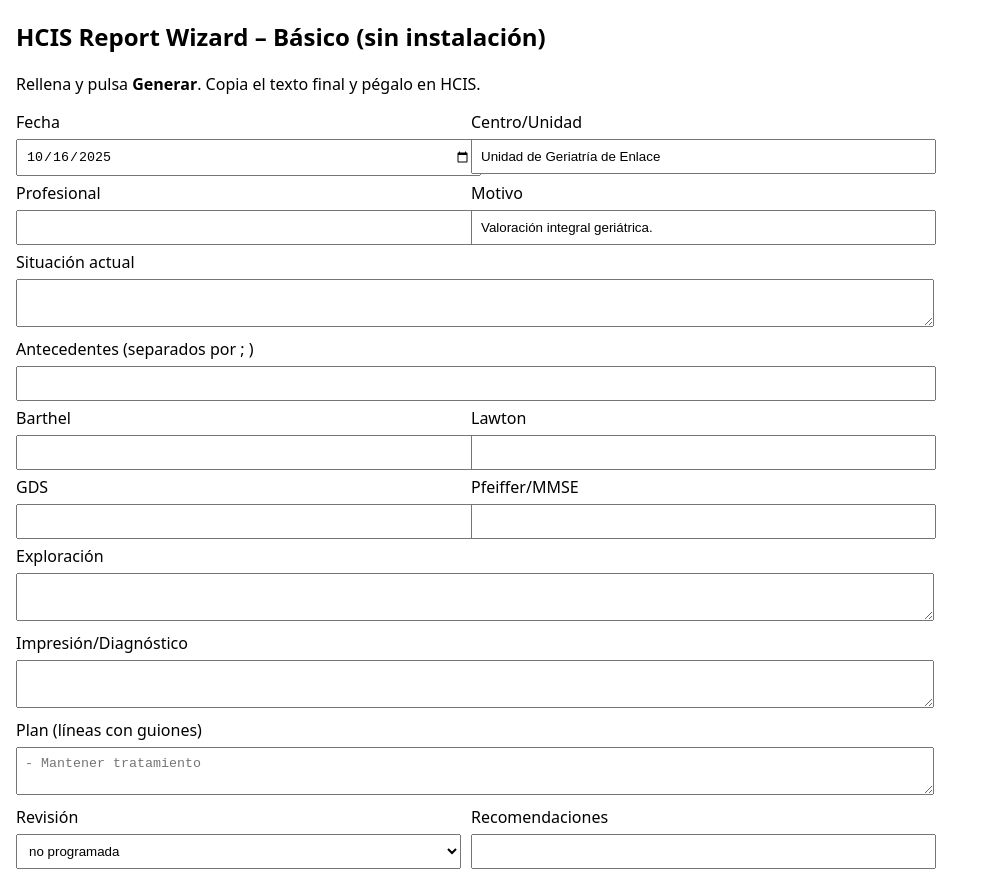
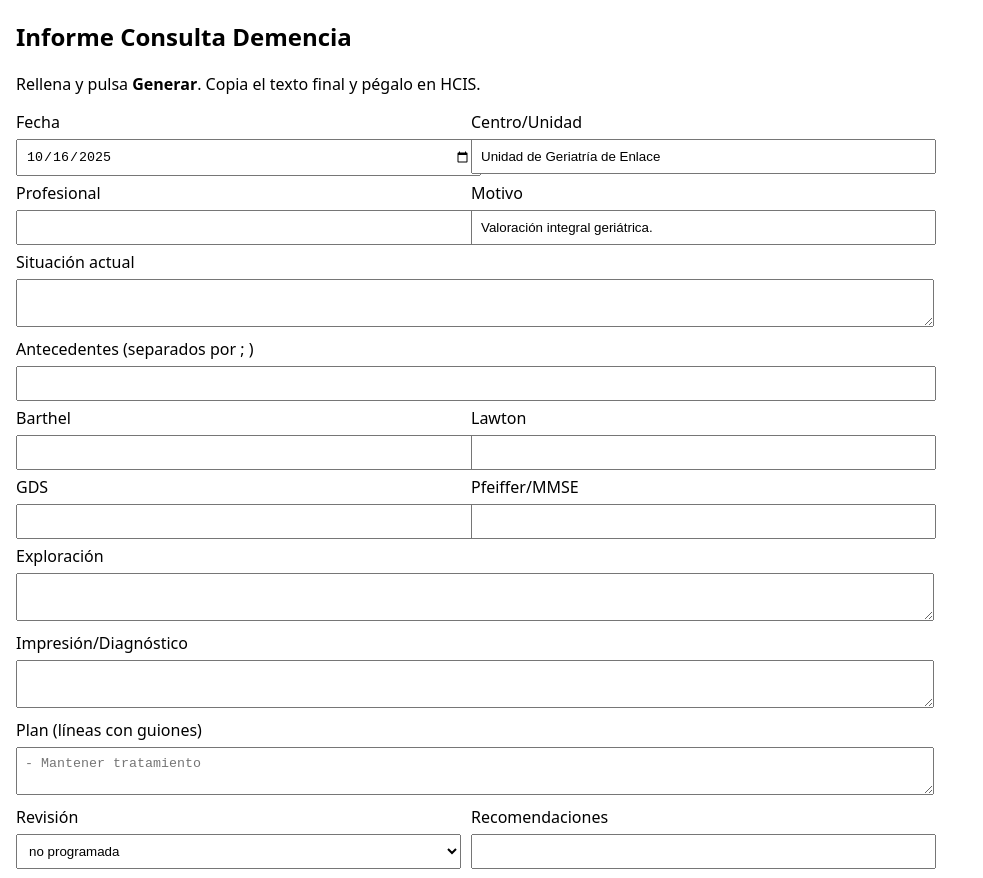
Before and after one commit to francescageriatra/hcis-report-wizard, a plain HTML site: page index.html in a window 1280 px wide. Shown: the top 878 px of the page, without its empty margins (0-983 px from the left). Drawn offline with Linux system fonts and the light colour scheme.

Commit message:
Update index.html

```diff
--- a/index.html
+++ b/index.html
@@ -4,7 +4,7 @@
 textarea,input,select{width:100%;padding:8px;margin:6px 0}.row{display:grid;grid-template-columns:1fr 1fr;gap:10px}
 .btn{padding:8px 12px;margin-right:6px}#out{white-space:pre-wrap;border:1px solid #ccc;padding:10px;min-height:160px}
 </style>
-<h2>HCIS Report Wizard – Básico (sin instalación)</h2>
+<h2>Informe Consulta Demencia</h2>
 <p>Rellena y pulsa <b>Generar</b>. Copia el texto final y pégalo en HCIS.</p>
 <div class="row"><div><label>Fecha <input id="fecha" type="date"></label></div>
 <div><label>Centro/Unidad <input id="centro" value="Unidad de Geriatría de Enlace"></label></div></div>
```
